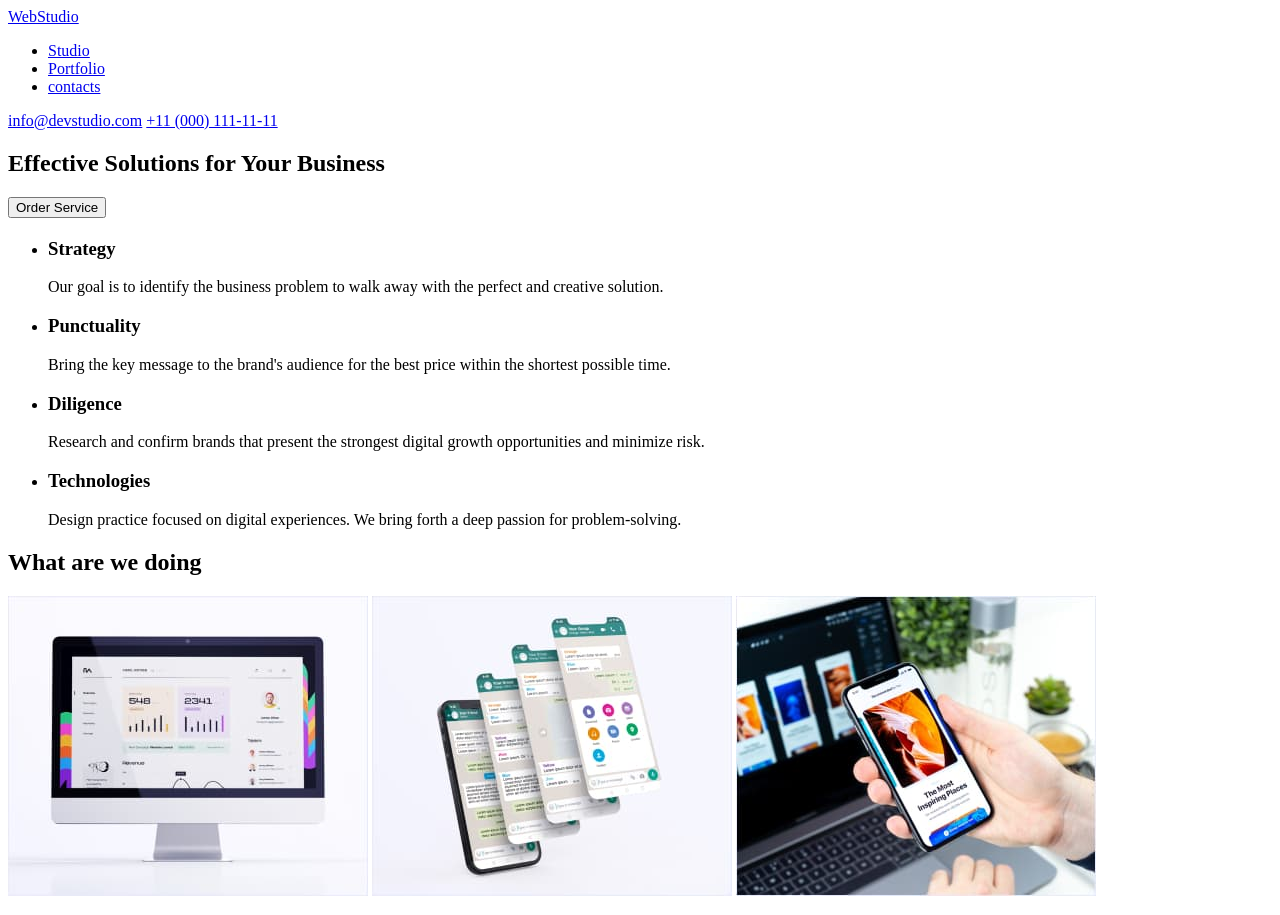
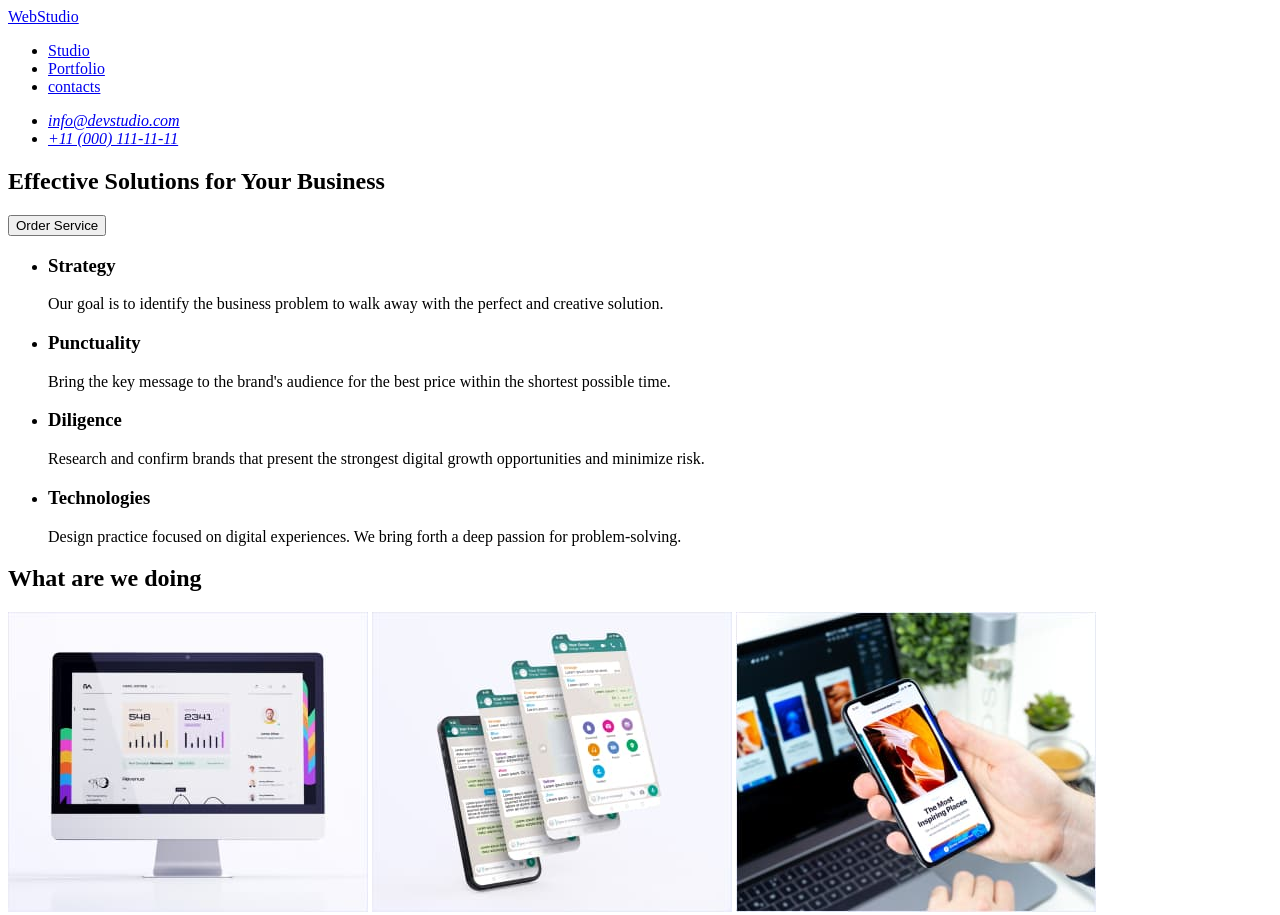
Before and after one commit to 69DG69/goit-markup-hw-02, a plain HTML site: page index.html in a window 1280 px wide. Shown: the top 915 px of the page. Drawn offline with Linux system fonts and the light colour scheme.

Commit message:
Some corrects 2

```diff
--- a/index.html
+++ b/index.html
@@ -16,8 +16,16 @@
                     <li><a href="./index.html">contacts</a></li>
                 </ul>
         </nav>
-        <a href="mailto:info@devstudio.com">info@devstudio.com</a>
-        <a href="tel:+110001111111">+11 (000) 111-11-11</a>
+        <address>
+            <ul>
+                <li>
+                    <a href="mailto:info@devstudio.com">info@devstudio.com</a>
+                </li>
+                <li>
+                    <a href="tel:+110001111111">+11 (000) 111-11-11</a>
+                </li>
+            </ul>
+        </address>
     </header>
     <main>
         <section>
@@ -25,7 +33,7 @@
             <button type="button">Order Service</button>
         </section>
         <section>
-            <h2></h2>
+            <h2 hidden>something</h2>
             <ul>
                 <li>
                     <h3>Strategy</h3>
```
